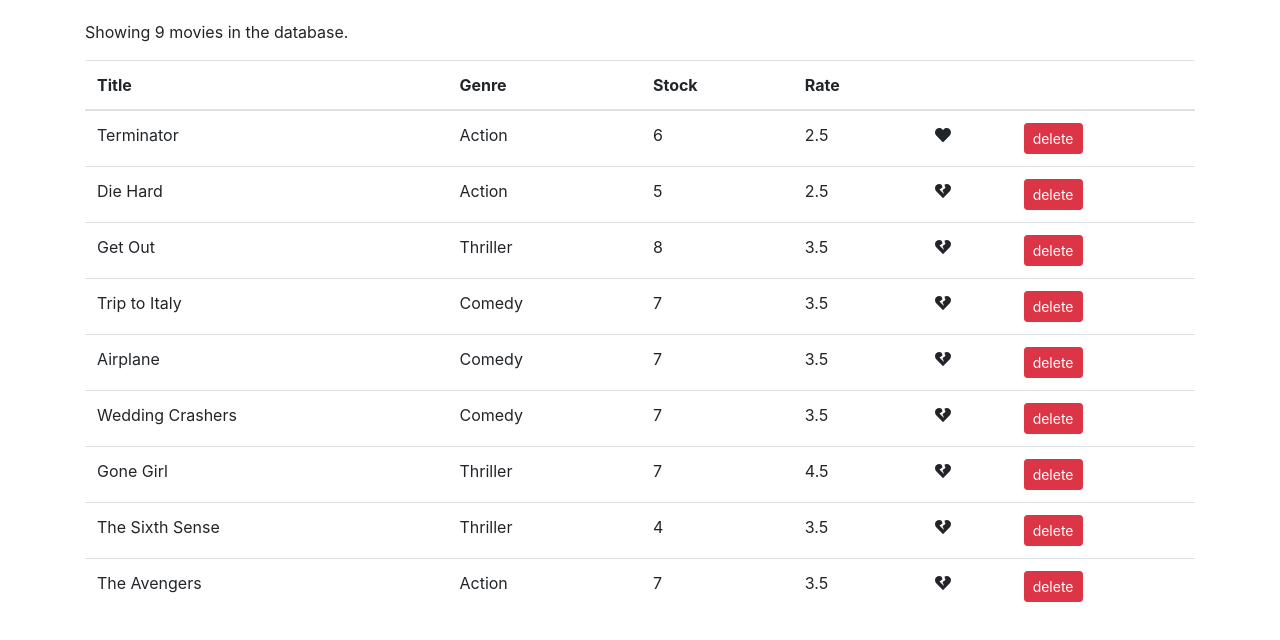
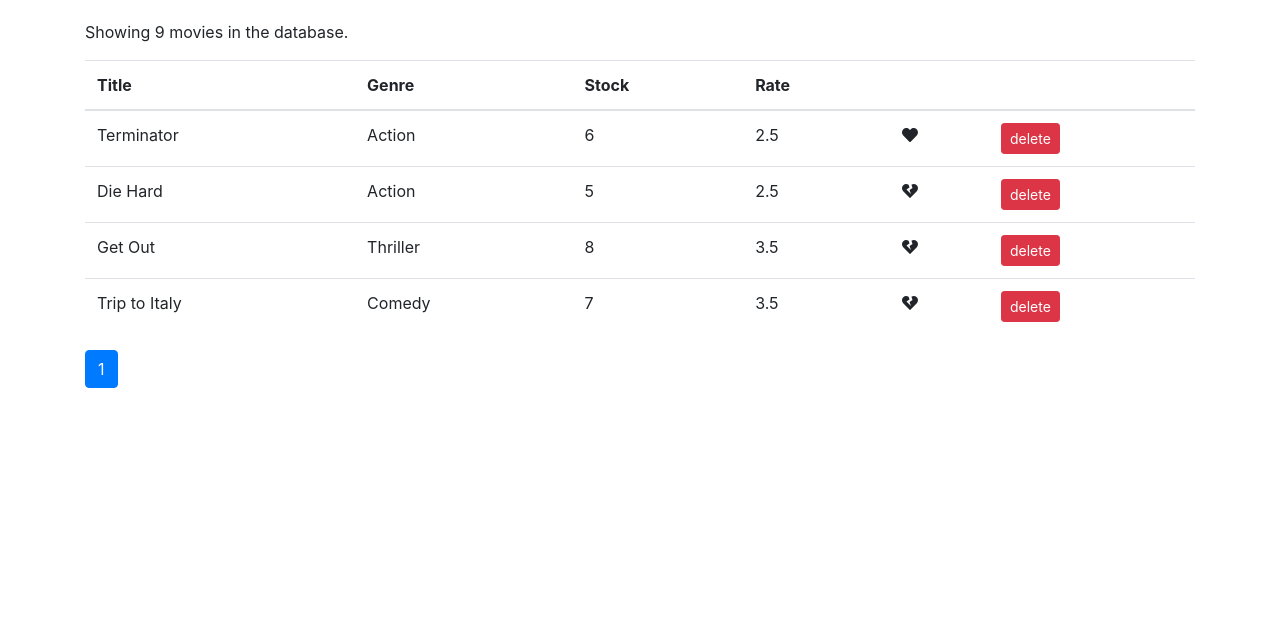
Before and after one commit to omar-nav/reactReview, a React (Create React App) app: page / in a window 1280 px wide. Shown: the top 640 px of the page. Built offline with nearby package versions, Linux system fonts and the light colour scheme.

Commit message:
use prop types library to check pagination inputs

```diff
--- a/package.json
+++ b/package.json
@@ -7,6 +7,8 @@
     "@fortawesome/free-solid-svg-icons": "^5.11.2",
     "@fortawesome/react-fontawesome": "^0.1.5",
     "bootstrap": "^4.1.1",
+    "lodash": "^4.17.10",
+    "prop-types": "^15.6.2",
     "react": "^16.10.0",
     "react-dom": "^16.10.0",
     "react-scripts": "3.1.2"
--- /dev/null
+++ b/src/components/common/pagination.jsx
@@ -0,0 +1,39 @@
+import React from "react";
+import PropTypes from "prop-types";
+import _ from "lodash";
+
+const Pagination = props => {
+  const { itemsCount, pageSize, currentPage, onPageChange } = props;
+  console.log(currentPage);
+
+  const pagesCount = Math.ceil(itemsCount / pageSize);
+  if (pagesCount === 1) return null;
+  const pages = _.range(1, pagesCount + 1);
+
+  // [1, 2, 3].map()
+  return (
+    <nav>
+      <ul className="pagination">
+        {pages.map(page => (
+          <li
+            key={page}
+            className={page === currentPage ? "page-item active" : "page-item"}
+          >
+            <a className="page-link" onClick={() => onPageChange(page)}>
+              {page}
+            </a>
+          </li>
+        ))}
+      </ul>
+    </nav>
+  );
+};
+
+Pagination.propTypes = {
+  itemsCount: PropTypes.number.isRequired,
+  pageSize: PropTypes.number.isRequired,
+  currentPage: PropTypes.number.isRequired,
+  onPageChange: PropTypes.func.isRequired
+};
+
+export default Pagination;
--- a/src/components/movies.jsx
+++ b/src/components/movies.jsx
@@ -1,10 +1,14 @@
 import React, { Component } from "react";
 import { getMovies } from "../services/fakeMovieService";
 import Like from "./common/like";
+import Pagination from "./common/pagination";
+import { paginate } from "../utils/paginate";
 
 class Movies extends Component {
   state = {
-    movies: getMovies()
+    movies: getMovies(),
+    currentPage: 1,
+    pageSize: 4
   };
 
   handleDelete = movie => {
@@ -20,11 +24,18 @@
     this.setState({ movies });
   };
 
+  handlePageChange = page => {
+    this.setState({ currentPage: page });
+  };
+
   render() {
     const { length: count } = this.state.movies;
+    const { pageSize, currentPage, movies: allMovies } = this.state;
+
     if (this.state.movies.length === 0)
       return <p>There are no movies in the database.</p>;
 
+    const movies = paginate(allMovies, currentPage, pageSize);
     return (
       <React.Fragment>
         <p>Showing {count} movies in the database.</p>
@@ -40,7 +51,7 @@
             </tr>
           </thead>
           <tbody>
-            {this.state.movies.map(movie => (
+            {movies.map(movie => (
               <tr key={movie._id}>
                 <td>{movie.title}</td>
                 <td>{movie.genre.name}</td>
@@ -64,6 +75,12 @@
             ))}
           </tbody>
         </table>
+        <Pagination
+          itemsCount="abc"
+          pageSize={pageSize}
+          currentPage={currentPage}
+          onPageChange={this.handlePageChange}
+        />
       </React.Fragment>
     );
   }
--- /dev/null
+++ b/src/utils/paginate.js
@@ -0,0 +1,9 @@
+import _ from "lodash";
+
+export function paginate(items, pageNumber, pageSize) {
+  const startIndex = (pageNumber - 1) * pageSize;
+  return _(items)
+    .slice(startIndex)
+    .take(pageSize)
+    .value();
+}
```
Also changed, not shown: 1 other file (tests, documents, lock files or other folders).
